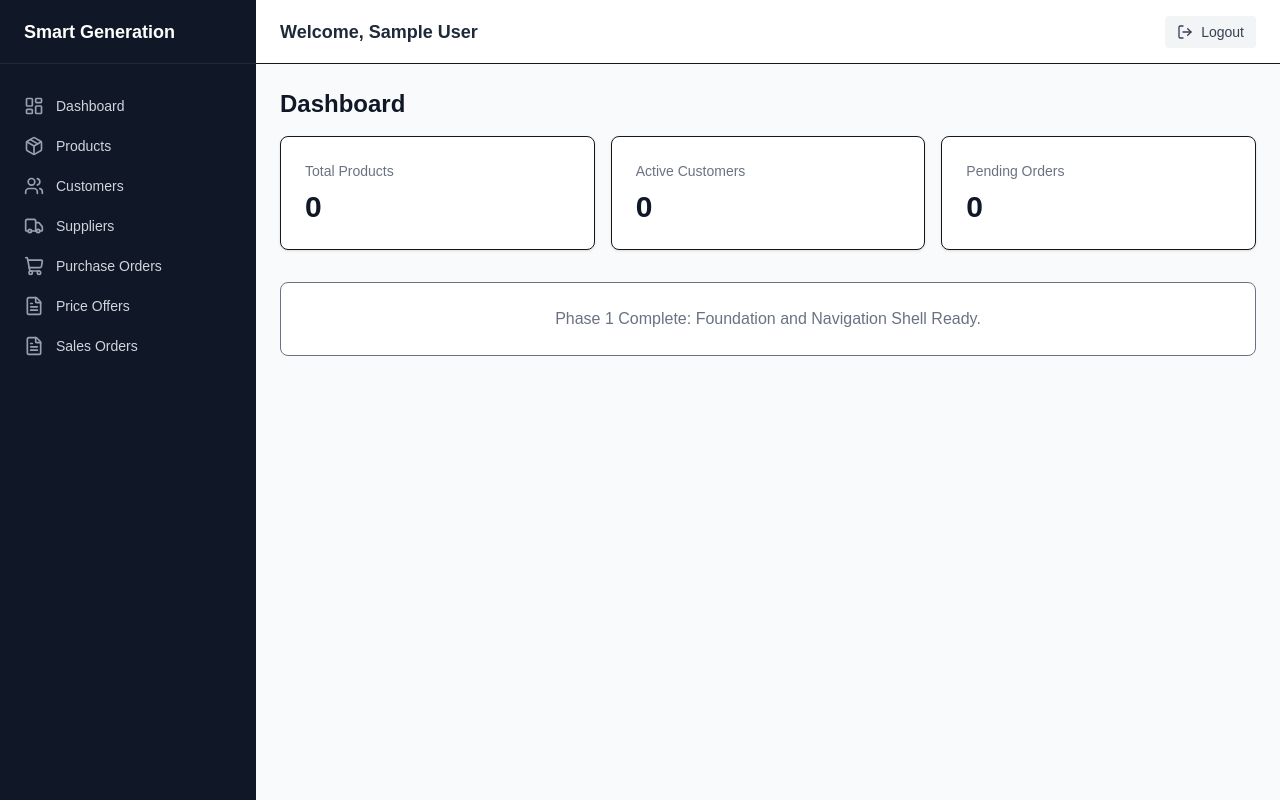
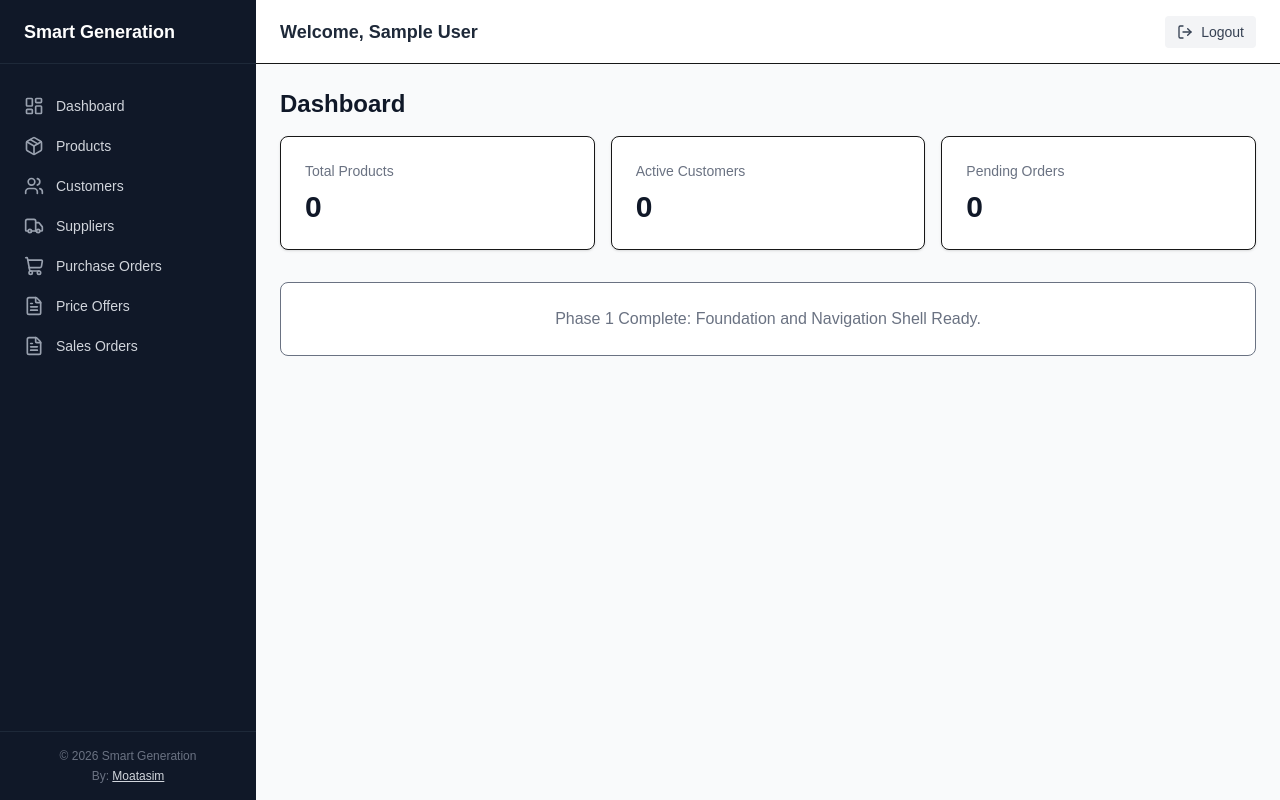
Before and after one commit to MtsmAshraf/erp, a Next.js app: page / in a window 1280 px wide. Built offline with nearby package versions, Linux system fonts and the light colour scheme; no server answers; sample sign-in values are in the browser's storage.

Commit message:
Added copytights

```diff
--- a/app/(dashboard)/layout.tsx
+++ b/app/(dashboard)/layout.tsx
@@ -16,11 +16,14 @@ export default async function DashboardLayout({
   return (
     <div className="flex min-h-screen">
       {/* Sidebar */}
-      <aside className="w-64 bg-gray-900 text-gray-300">
+      <aside className="sticky top-0 flex h-screen w-64 flex-col bg-gray-900 text-gray-300">
+        {/* Header */}
         <div className="flex h-16 items-center border-b border-gray-800 px-6">
           <span className="text-lg font-bold text-white">Smart Generation</span>
         </div>
-        <nav className="mt-6 space-y-1 px-3">
+
+        {/* Navigation - flex-1 pushes the footer to the bottom */}
+        <nav className="mt-6 flex-1 space-y-1 overflow-y-auto px-3">
           <SidebarLink href="/dashboard" icon={<LayoutDashboard size={20} />} label="Dashboard" />
           <SidebarLink href="/products" icon={<Package size={20} />} label="Products" />
           <SidebarLink href="/customers" icon={<Users size={20} />} label="Customers" />
@@ -32,6 +35,24 @@ export default async function DashboardLayout({
             <SidebarLink href="/users" icon={<UserCog size={20} />} label="User Management" />
           )}
         </nav>
+
+        {/* Footer / Copyright */}
+        <div className="border-t border-gray-800 px-6 py-4 text-center">
+          <p className="text-xs text-gray-500">
+            © {new Date().getFullYear()} Smart Generation
+          </p>
+          <p className="mt-1 text-xs text-gray-500">
+            By:{" "}
+            <a
+              href="https://moatasimashraf.com/"
+              target="_blank"
+              rel="noopener noreferrer"
+              className="font-medium text-gray-300 transition hover:text-white underline"
+            >
+              Moatasim
+            </a>
+          </p>
+        </div>
       </aside>
 
       {/* Main Content */}
```
